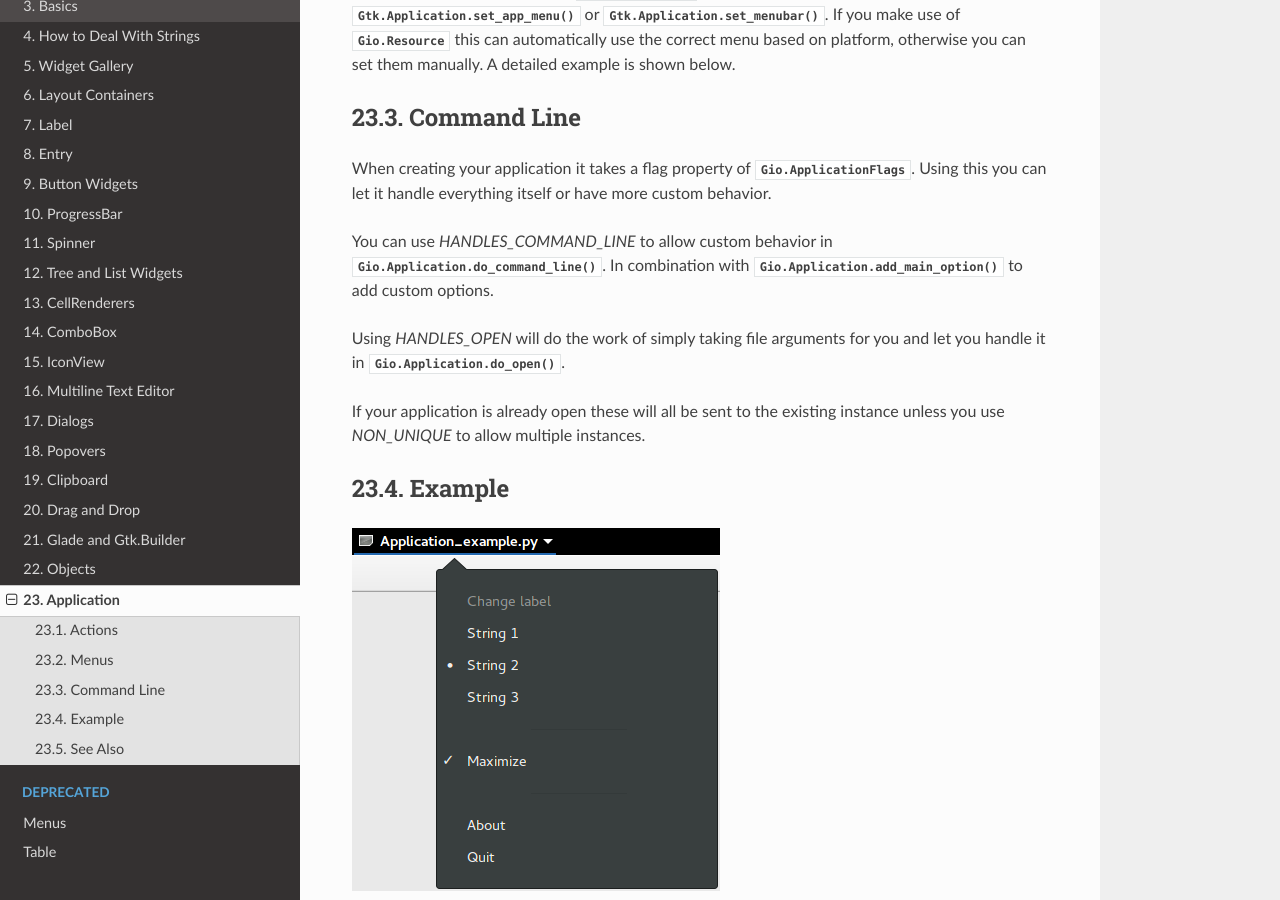
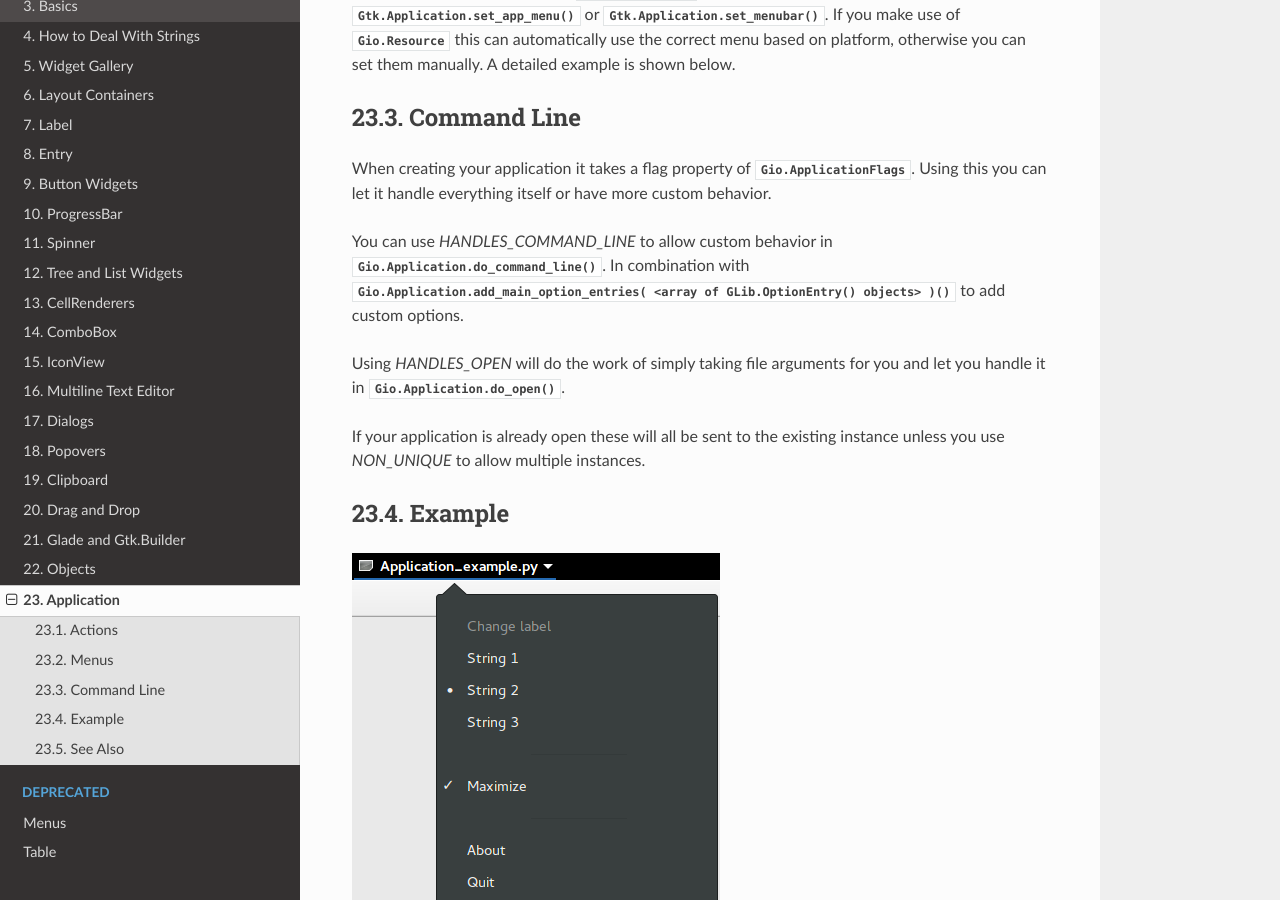
Before and after one commit to sebp/PyGObject-Tutorial, a Sphinx documentation site: the page built from source/application.txt, in a window 1280 px wide and 900 px high, scrolled down 880 px. Built offline with Sphinx 7.4.7 and the Read the Docs theme 2.0.0, drawn with Linux system fonts in a browser that asks for light colours.

Commit message:
Fix reference to nonexisting function

```diff
--- a/source/application.txt
+++ b/source/application.txt
@@ -49,7 +49,7 @@ When creating your application it takes a flag property of :class:`Gio.Applicati
 Using this you can let it handle everything itself or have more custom behavior.
 
 You can use `HANDLES_COMMAND_LINE` to allow custom behavior in :meth:`Gio.Application.do_command_line()`.
-In combination with :meth:`Gio.Application.add_main_option()` to add custom options.
+In combination with :meth:`Gio.Application.add_main_option_entries( <array of GLib.OptionEntry() objects> )` to add custom options.
 
 Using `HANDLES_OPEN` will do the work of simply taking file arguments for you and
 let you handle it in :meth:`Gio.Application.do_open()`.
```
